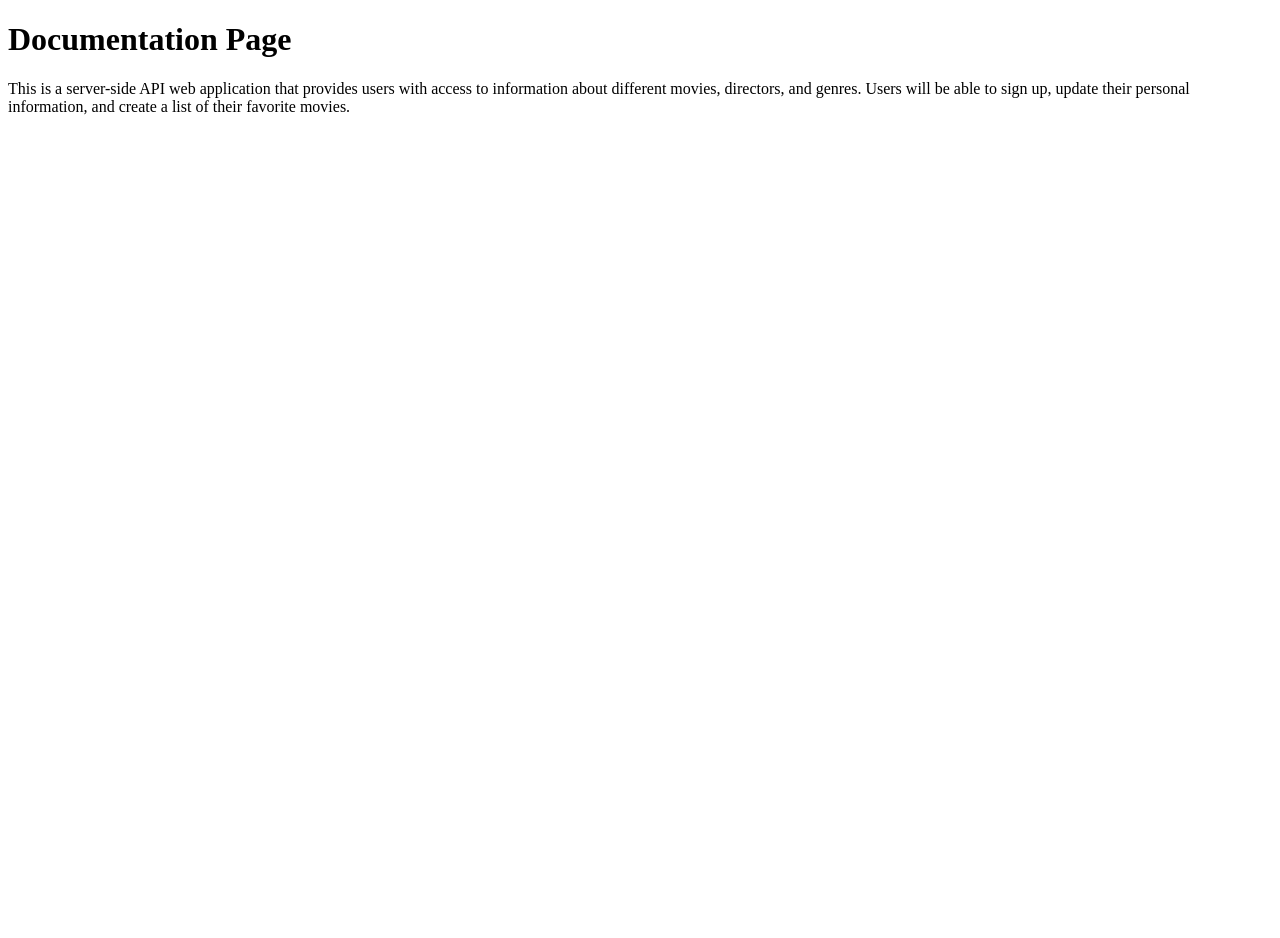
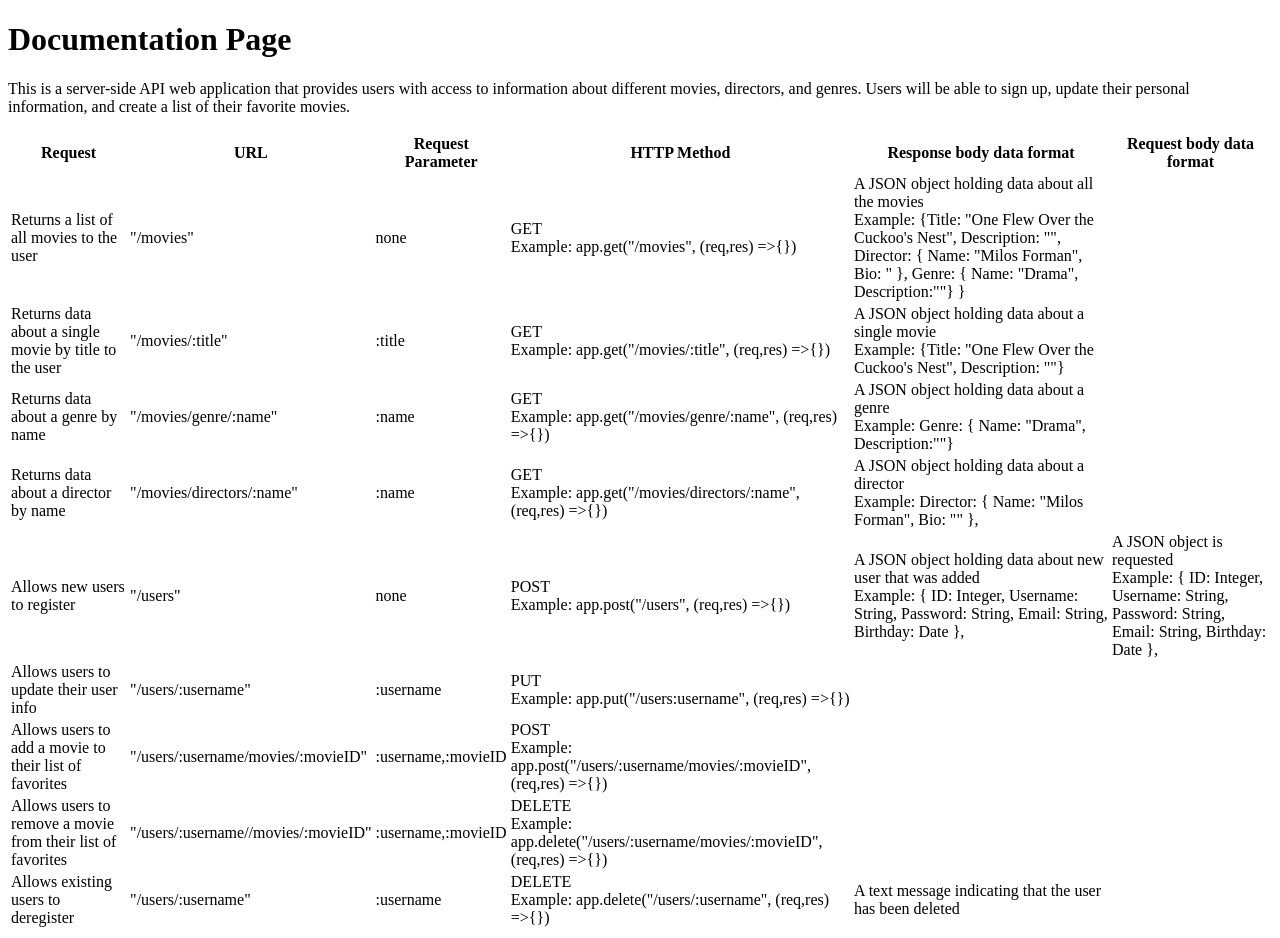
Before and after one commit to DHedezBadillo/myMovie-api, a website: page public/documentation.html in a window 1280 px wide. Before the commit the page ends 800 px from the top, so only its background shows below. Drawn offline with Linux system fonts and the light colour scheme.

Commit message:
updated documentation
updated documentation

```diff
--- a/index.js
+++ b/index.js
@@ -1,3 +1,5 @@
+
+
 //loads the express framework, middleware libraries, and add-ons
 const express = require('express'),
   app = express(),
--- a/public/documentation.html
+++ b/public/documentation.html
@@ -3,7 +3,7 @@
   <head>
     <meta charset="UTF-8" />
     <meta name="viewport" content="width=device-width, initial-scale=1.0" />
-    <title>DOCUMENTATION</title>
+    <title>Documentation</title>
   </head>
   <body>
     <h1>Documentation Page</h1>
@@ -14,5 +14,111 @@
       will be able to sign up, update their personal information, and create a
       list of their favorite movies.
     </p>
-   </body>
+    <table>
+      <tr>
+        <th>Request</th>
+        <th>URL</th>
+        <th>Request Parameter</th>
+        <th>HTTP Method</th>
+        <th>Response body data format</th>
+        <th>Request body data format</th>
+      </tr>
+      <tr>
+        <td>Returns a list of all movies to the user</td>
+        <td>"/movies"</td>
+        <td>none</td>
+        <td>GET <br> Example: app.get("/movies", (req,res) =>{})</td>
+        <td>
+          A JSON object holding data about all the movies <br />
+          Example: {Title: "One Flew Over the Cuckoo's Nest", Description: "",
+          Director: { Name: "Milos Forman", Bio: " }, Genre: { Name: "Drama",
+          Description:""} }
+        </td>
+      </tr>
+      <tr>
+        <td>Returns data about a single movie by title to the user</td>
+        <td>"/movies/:title"</td>
+        <td>:title</td>
+        <td>GET <br> Example: app.get("/movies/:title", (req,res) =>{})</td>
+        <td>
+          A JSON object holding data about a single movie <br />
+          Example: {Title: "One Flew Over the Cuckoo's Nest", Description: ""}
+        </td>
+      </tr>
+      <tr>
+        <td>Returns data about a genre by name</td>
+        <td>"/movies/genre/:name"</td>
+        <td>:name</td>
+        <td>GET<br> Example: app.get("/movies/genre/:name", (req,res) =>{})</td>
+        <td>
+          A JSON object holding data about a genre <br />
+          Example: Genre: { Name: "Drama", Description:""}
+        </td>
+      </tr>
+
+      <tr>
+        <td>Returns data about a director by name</td>
+        <td>"/movies/directors/:name"</td>
+        <td>:name</td>
+        <td>GET <br> Example: app.get("/movies/directors/:name", (req,res) =>{})</td>
+        <td>
+          A JSON object holding data about a director <br />
+          Example: Director: { Name: "Milos Forman", Bio: "" },
+        </td>
+      </tr>
+
+<tr>
+        <td>Allows new users to register</td>
+        <td>"/users"</td>
+        <td>none</td>
+        <td>POST <br>Example: app.post("/users", (req,res) =>{})</td>
+        <td>
+          A JSON object holding data about new user that was added <br />
+          Example: {
+            ID: Integer,
+            Username: String,
+            Password: String,
+            Email: String,
+            Birthday: Date
+          },
+        </td>
+        <td>
+          A JSON object is requested  <br />
+          Example: {
+            ID: Integer,
+            Username: String,
+            Password: String,
+            Email: String,
+            Birthday: Date
+          },
+        </td>
+
+      <tr>
+        <td>Allows users to update their user info</td>
+        <td>"/users/:username"</td>
+        <td>:username</td>
+        <td>PUT <br> Example: app.put("/users:username", (req,res) =>{})</td>
+      </tr>
+      <tr>
+        <td>Allows users to add a movie to their list of favorites</td>
+        <td>"/users/:username/movies/:movieID"</td>
+        <td>:username,:movieID</td>
+        <td>POST <br> Example: app.post("/users/:username/movies/:movieID", (req,res) =>{})</td>
+      </tr>
+      <tr>
+        <td>Allows users to remove a movie from their list of favorites</td>
+        <td>"/users/:username//movies/:movieID"</td>
+        <td>:username,:movieID</td>
+        <td>DELETE <br> Example: app.delete("/users/:username/movies/:movieID", (req,res) =>{})</td>
+
+      </tr>
+      <tr>
+        <td>Allows existing users to deregister</td>
+        <td>"/users/:username"</td>
+        <td>:username</td>
+        <td>DELETE <br> Example: app.delete("/users/:username", (req,res) =>{})</td>
+        <td>A text message indicating that the user has been deleted</td>
+      </tr>
+    </table>
+  </body>
 </html>
```
